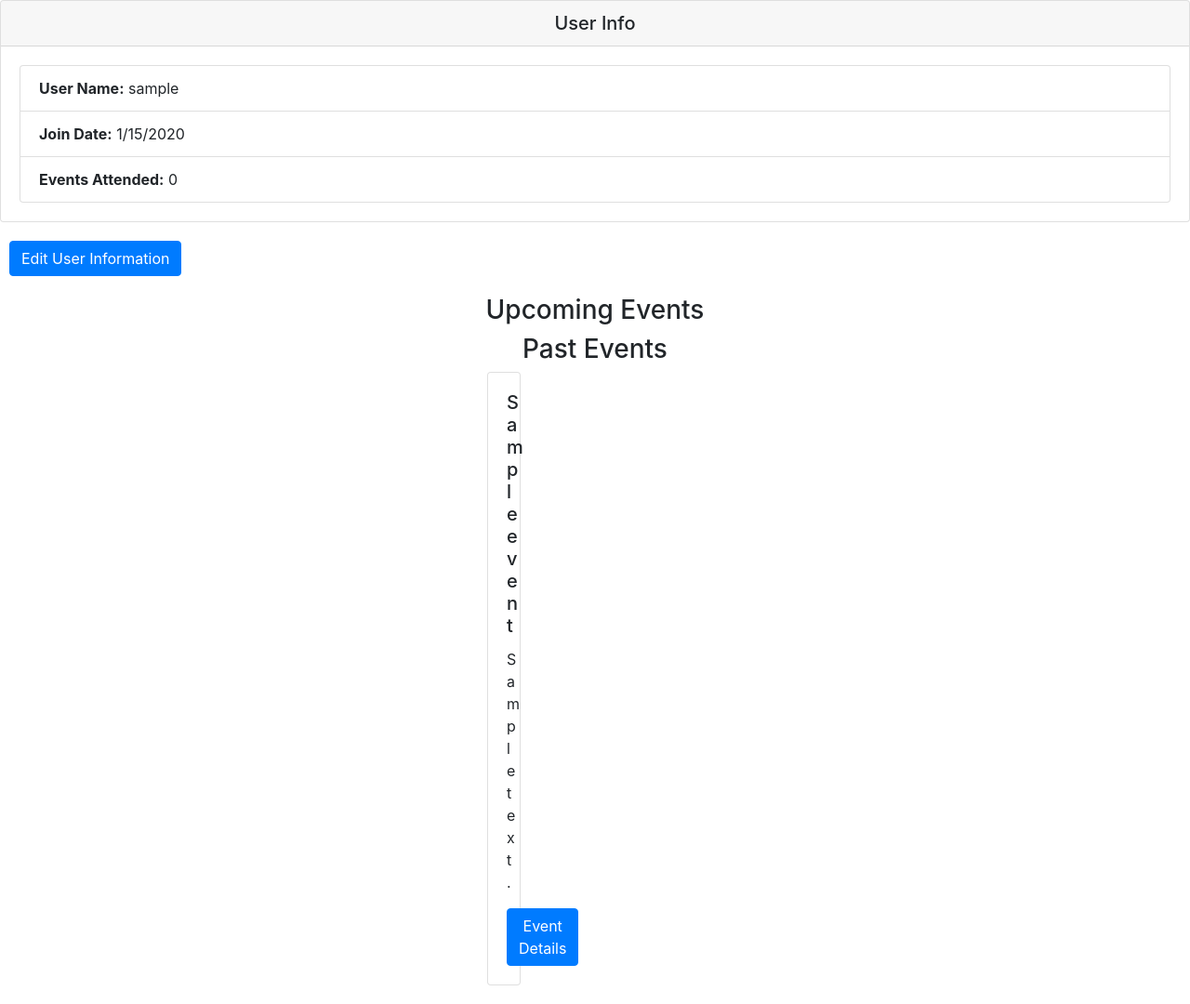
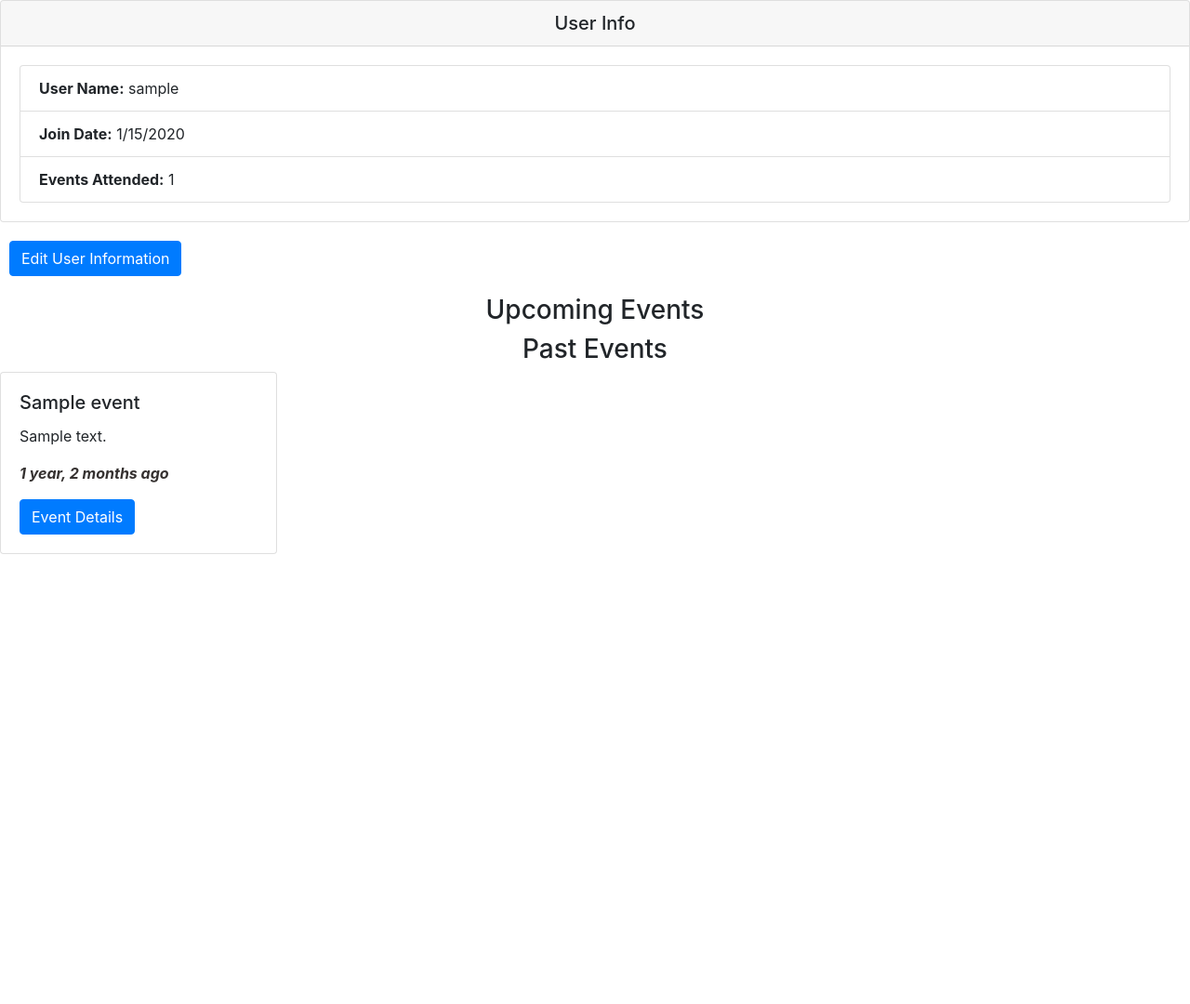
Before and after one commit to AaronGoldsmith1/jobber, a Django app: page /accounts/profile/ in a window 1280 px wide. Shown: the part 56-1136 px from the top of the page at 93% size. After the commit the page ends 652 px from the top, so only its background shows below. Run offline with Django 3.2, Linux system fonts and the light colour scheme; a user stored in the database is signed in; tables that the repository leaves empty hold one stand-in row (values such as "Sample post"); some libraries are stand-ins or nearby versions.

Commit message:
fixes styling

```diff
--- a/main_app/templates/event/detail.html
+++ b/main_app/templates/event/detail.html
@@ -25,7 +25,7 @@
   <p><span class="detail-info">Date:</span> {{event.dateTime}}</p>
   <p><span class="detail-info">Desciprtion:</span> <br>{{event.description}}</p>
   <hr class="my-4">
-  <p><span class="detail-info">Desciprtion:</span> {{event.get_category_display}}</p>
+  <p><span class="detail-info">Category:</span> {{event.get_category_display}}</p>
   <p class="detail-info">{{event.dateTime|naturaltime}}</p>
   <hr class="my-4">
 </div>
--- a/main_app/templates/home.html
+++ b/main_app/templates/home.html
@@ -75,7 +75,7 @@
   </div>
 </div>
 
-   <footer class="footer home-footer">
+  <footer class="footer home-footer">
         <div class="container">
             <span class="text-muted">&copy; Aaron Goldsmith and Ivy Wu - Produced for SEI-0119</span>
         </div>
--- a/main_app/templates/user/profile.html
+++ b/main_app/templates/user/profile.html
@@ -1,5 +1,6 @@
 {% extends 'base.html' %}
 {% block content %}
+{% load humanize %}
 
 {% for message in messages %}
   <div class="alert alert-success">
@@ -52,7 +53,7 @@
 </div>
 
 <h3 class="text-center">Upcoming Events</h3>
-<div class="row event-cards">
+<div class="row ">
   {% for event in upcoming %}
     <div class="col-sm-3">
       <div class="card">
@@ -60,6 +61,7 @@
           <h5 class="card-title">{{event.title}}</h5>
           <p class="card-text">
           {{event.description|truncatechars:100}}</p>
+          <p class="detail-info">{{event.dateTime|naturaltime}}</p>
           <a href={% url 'event_detail' event.id %} class="btn btn-primary">Event Details</a>
         </div>
       </div>
@@ -68,7 +70,7 @@
 </div>
 
 <h3 class="text-center">Past Events</h3>
-<div class="row event-cards past-events">
+<div class="row past-events">
   {% for event in passed %}
     <div class="col-sm-3">
       <div class="card">
@@ -76,6 +78,7 @@
           <h5 class="card-title">{{event.title}}</h5>
           <p class="card-text">
           {{event.description|truncatechars:100}}</p>
+          <p class="detail-info">{{event.dateTime|naturaltime}}</p>
           <a href={% url 'event_detail' event.id %} class="btn btn-primary">Event Details</a>
         </div>
       </div>
--- a/main_app/views.py
+++ b/main_app/views.py
@@ -45,8 +45,8 @@ def about(request):
 def user_profile(request):
     user_events = Event.objects.filter(users__id=request.user.id)
     upcoming = user_events.filter(dateTime__gte=datetime.now()).order_by('dateTime')
-    events_attended = len(upcoming)
     passed = user_events.filter(dateTime__lt=datetime.now()).order_by('-dateTime')
+    events_attended = len(passed)
     username = request.user.username
 
     join_date = f"{request.user.date_joined.month}/{request.user.date_joined.day}/{request.user.date_joined.year}"
```
